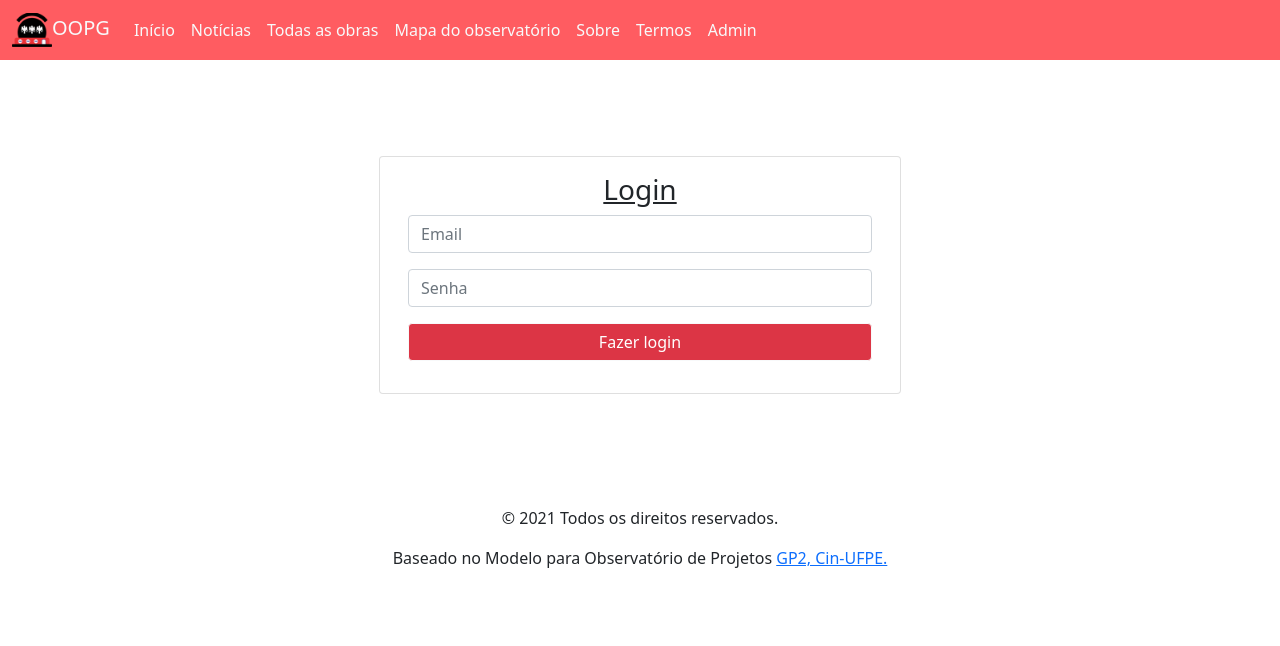
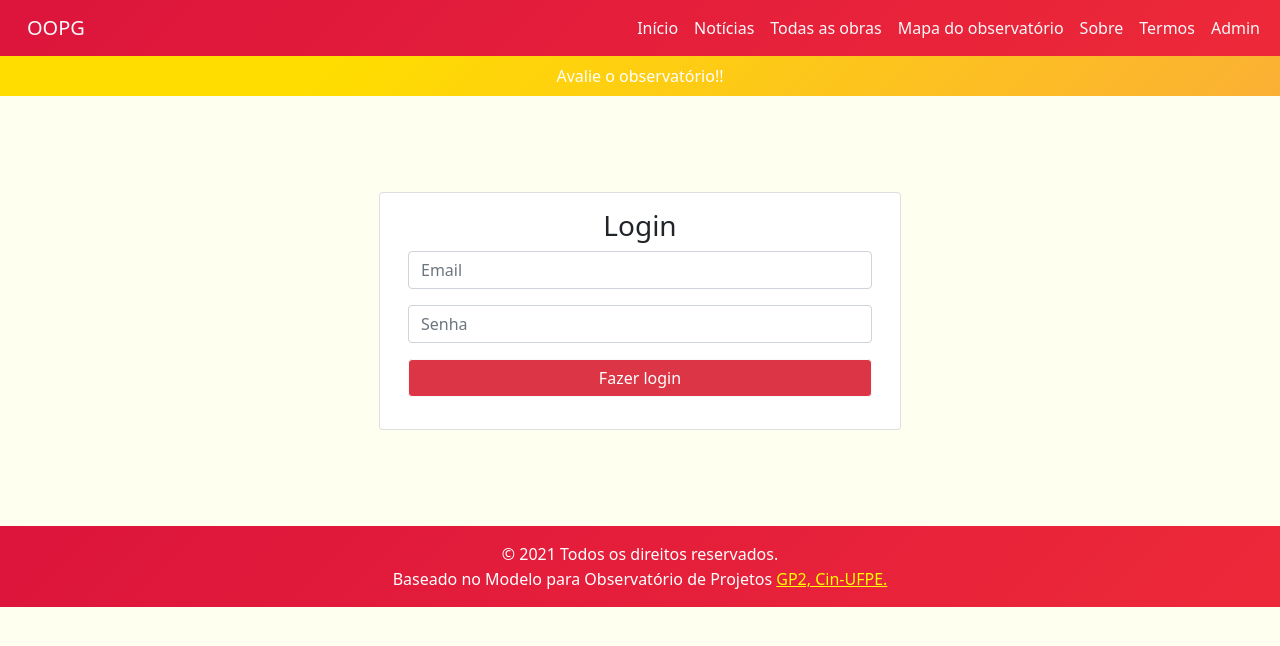
Before and after one commit to savi8sant8s/oopg, a Next.js app: page /admin/login in a window 1280 px wide. Shown: the top 646 px of the page. Built offline with nearby package versions, Linux system fonts and the light colour scheme.

Commit message:
:sparkles: melhorado estilo das paginas

```diff
--- a/components/Avaliacao.js
+++ b/components/Avaliacao.js
@@ -1,5 +1,5 @@
 import { Component } from "react";
-import { NavLink } from "reactstrap";
+import { NavLink } from "react-bootstrap";
 
 export default class Avaliacao extends Component {
     constructor(props) {
--- a/components/Footer.js
+++ b/components/Footer.js
@@ -7,10 +7,16 @@ export default class Footer extends Component {
     }
 
     render() {
+
+        const styles = {
+            background: "linear-gradient(315deg, #ed2939, #dc143c)",
+            color:"white"
+          };
+
         return (
-            <footer className="mt-5">
-                <div className="text-center py-3"><p>© 2021 Todos os direitos reservados.</p>
-                    Baseado no Modelo para Observatório de Projetos <a href="https://sol.sbc.org.br/index.php/cbsoft_estendido/article/download/7654/7531/">GP2, Cin-UFPE.</a>
+            <footer style={styles} className="mt-5">
+                <div style={{margin:"0px", padding:"0px"}} className="text-center py-3"><p style={{marginBottom:"1px"}}>© 2021 Todos os direitos reservados.</p>
+                    Baseado no Modelo para Observatório de Projetos <a style={{color:"yellow"}} href="https://sol.sbc.org.br/index.php/cbsoft_estendido/article/download/7654/7531/">GP2, Cin-UFPE.</a>
                 </div>
             </footer>
         )
--- a/components/Menu.js
+++ b/components/Menu.js
@@ -4,6 +4,7 @@ import {
     Container,
     Nav,
 } from "react-bootstrap";
+import Avaliacao from "./Avaliacao";
 
 const styles = {
     bg: {
@@ -18,16 +19,21 @@ export default class Menu extends Component {
     }
 
     render() {
+        const styles = {
+            backgroundColor: "#960001",
+            backgroundImage: "linear-gradient(315deg, #ed2939, #dc143c)"
+          };
         return (
-            <Navbar style={styles.bg} expand="lg">
+            <>
+            <Navbar style={styles} expand="lg">
                 <Container fluid>
                     <Navbar.Brand href="/">
-                        <img src="/logo.png" alt="" width="40" height="34" />
-                        <label className="text-light text-wrap">OOPG</label>
+
+                        <label className="text-light text-wrap" style={{marginLeft:"15px"}}>OOPG</label>
                     </Navbar.Brand>
                     <Navbar.Toggle className="bg-light" aria-controls="basic-navbar-nav" />
-                    <Navbar.Collapse id="basic-navbar-nav">
-                        <Nav className="me-auto">
+                    <Navbar.Collapse className="justify-content-end" id="basic-navbar-nav">
+                        <Nav className="nav navbar-nav ml-auto">
                             <Nav.Link className="text-light" href="/">Início</Nav.Link>
                             <Nav.Link className="text-light" href="/noticias">Notícias</Nav.Link>
                             <Nav.Link className="text-light" href="/obras?ordenar=recente">Todas as obras</Nav.Link>
@@ -39,6 +45,8 @@ export default class Menu extends Component {
                     </Navbar.Collapse>
                 </Container>
             </Navbar>
+            <Avaliacao/>
+            </>
         )
     }
 }
--- a/pages/admin/login.js
+++ b/pages/admin/login.js
@@ -78,7 +78,7 @@ export default class AdminLogin extends Component {
         return (
             <Container fluid="sm" className="text-center p-5 d-flex justify-content-center">
                 <Card className="mt-5 p-3 row col-sm-6">
-                    <h3 className="text-center"><u>Login</u></h3>
+                    <h3 className="text-center">Login</h3>
                     <FormGroup>
                         <InputGroup className="mb-3">
                             <FormControl placeholder="Email" onChange={this.onManipularMudanca} value={this.state.email} type="email" name="email" />
--- a/pages/avaliacao.js
+++ b/pages/avaliacao.js
@@ -10,7 +10,7 @@ export default class Avaliacao extends Component {
       return (
         <div className="container-fluid d-flex justify-content-center mt-5">
           <iframe scrolling="no" src="https://docs.google.com/forms/d/e/1FAIpQLSc1GyWPEJwYkLjHOfAVwNdd76kayVjYenSSk4zuEQPJDqMbzQ/viewform?embedded=true"
-          width="100%" height="1872" frameborder="0" marginheight="0" marginwidth="0">Carregando…</iframe>
+          width="100%" height="2500" frameborder="0" marginheight="0" marginwidth="0">Carregando…</iframe>
         </div>
       )
     }
--- a/styles/globals.css
+++ b/styles/globals.css
@@ -2,6 +2,7 @@ html,
 body {
   padding: 0;
   margin: 0;
+  background: #fffff0 !important;
 }
 
 /*TEXT*/
```
Also changed, not shown: pages/index.js (+60 -22 lines), public/logo2.png (added), public/logo3.png (added).
